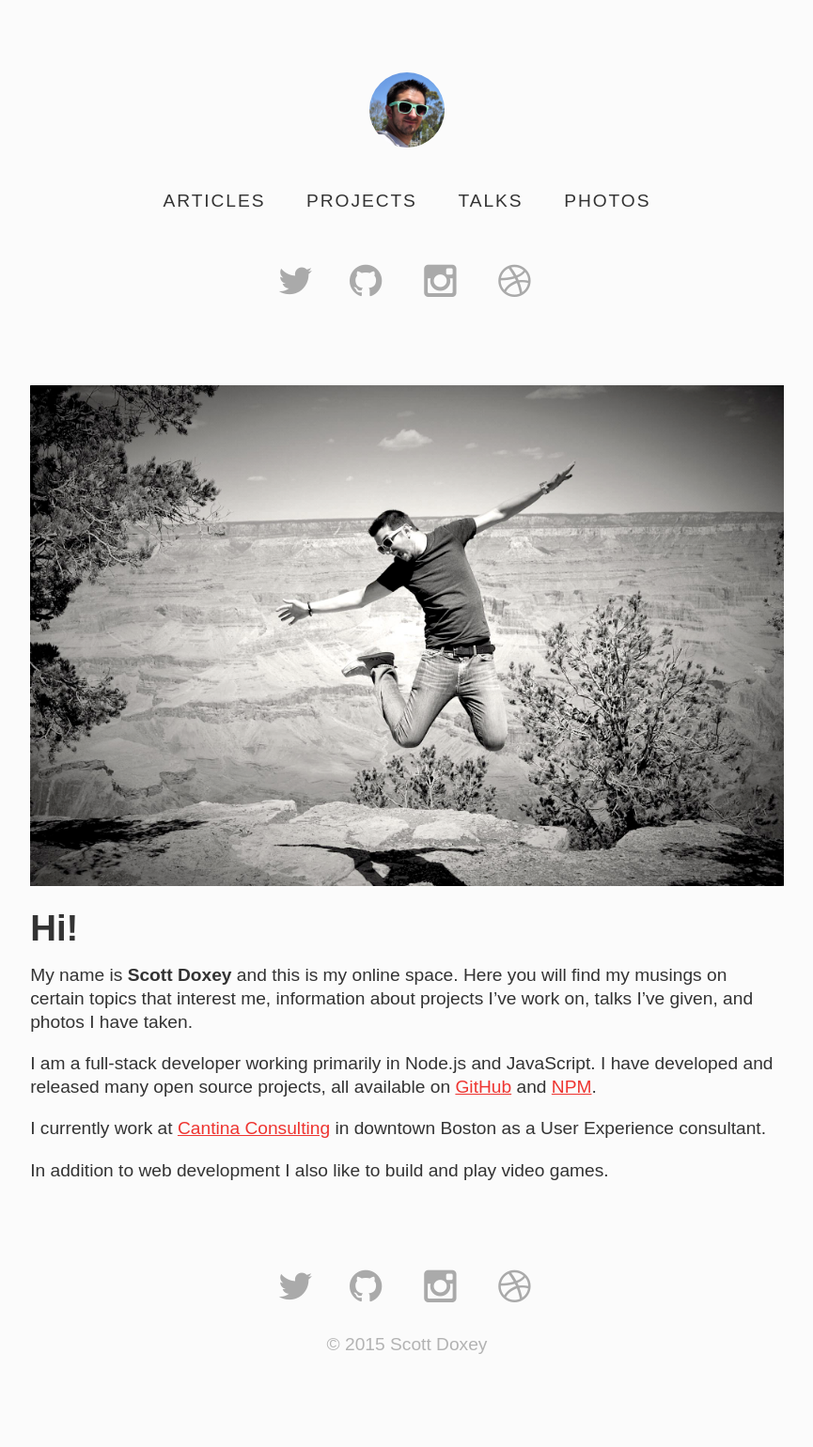
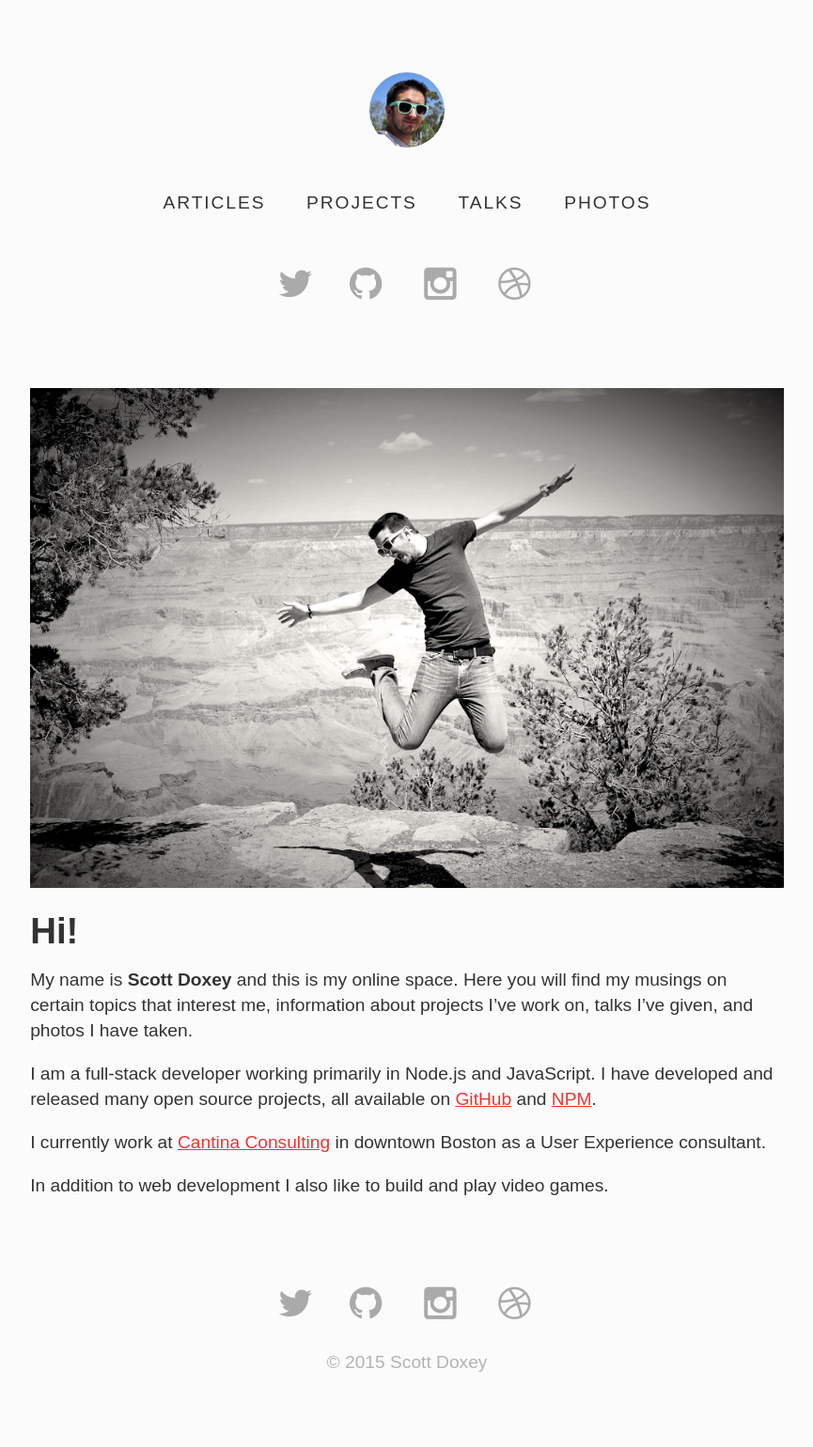
Before and after one commit to neogeek/neogeek.github.io, a Jekyll site: the page built from about.md, in a window 1280 px wide. Shown: the whole page at 94% size, without its empty margins (207-1072 px from the left). Built offline with Jekyll 4.4.1, drawn with Linux system fonts in a browser that asks for light colours; Markdown is read by kramdown in place of the engine named in the settings.

Commit message:
Changed line-height.

```diff
--- a/_sass/_base.scss
+++ b/_sass/_base.scss
@@ -8,7 +8,7 @@
 body {
     font-family: 'proxima-nova', sans-serif;
     font-size: 1.1em;
-    line-height: 1.3em;
+    line-height: 1.4em;
     color: $text;
     background-color: $background;
 }
@@ -173,7 +173,7 @@ code {
 
     body {
         font-size: 1.2em;
-        line-height: 1.3em;
+        line-height: 1.4em;
     }
 
 }
```
